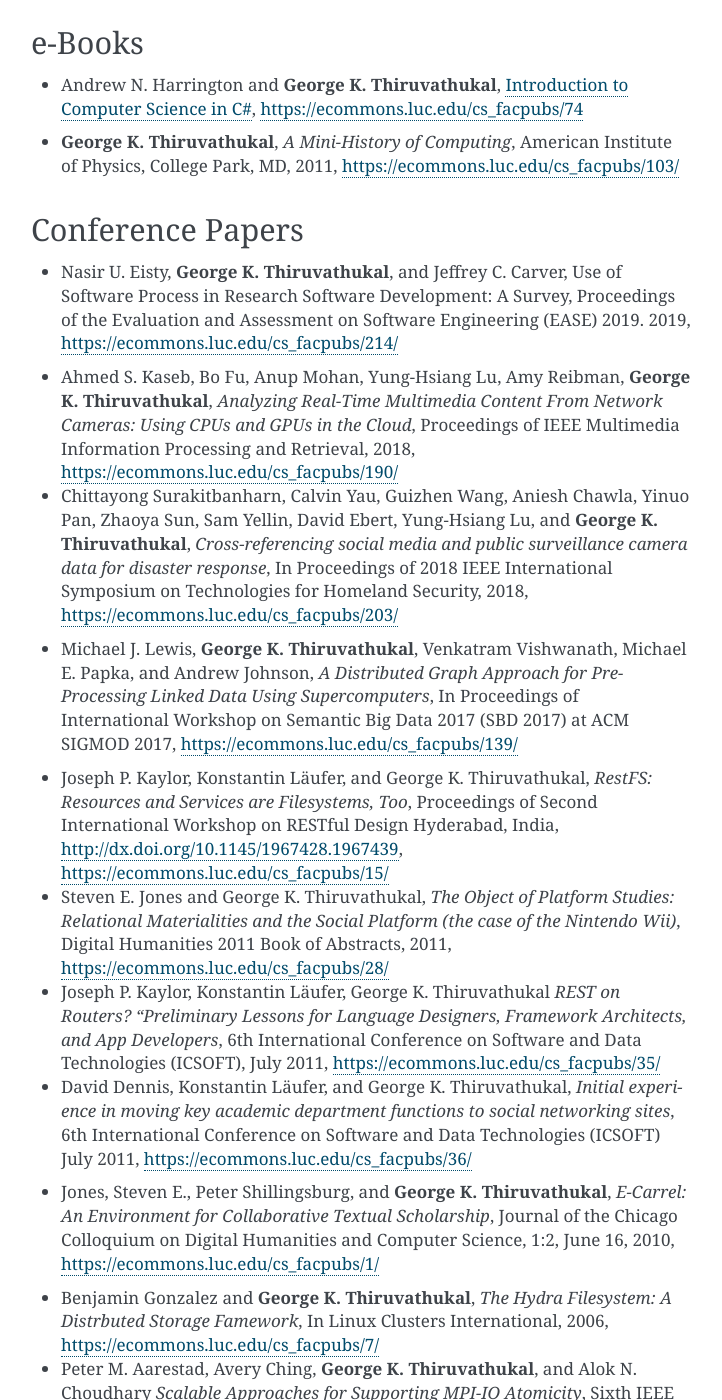
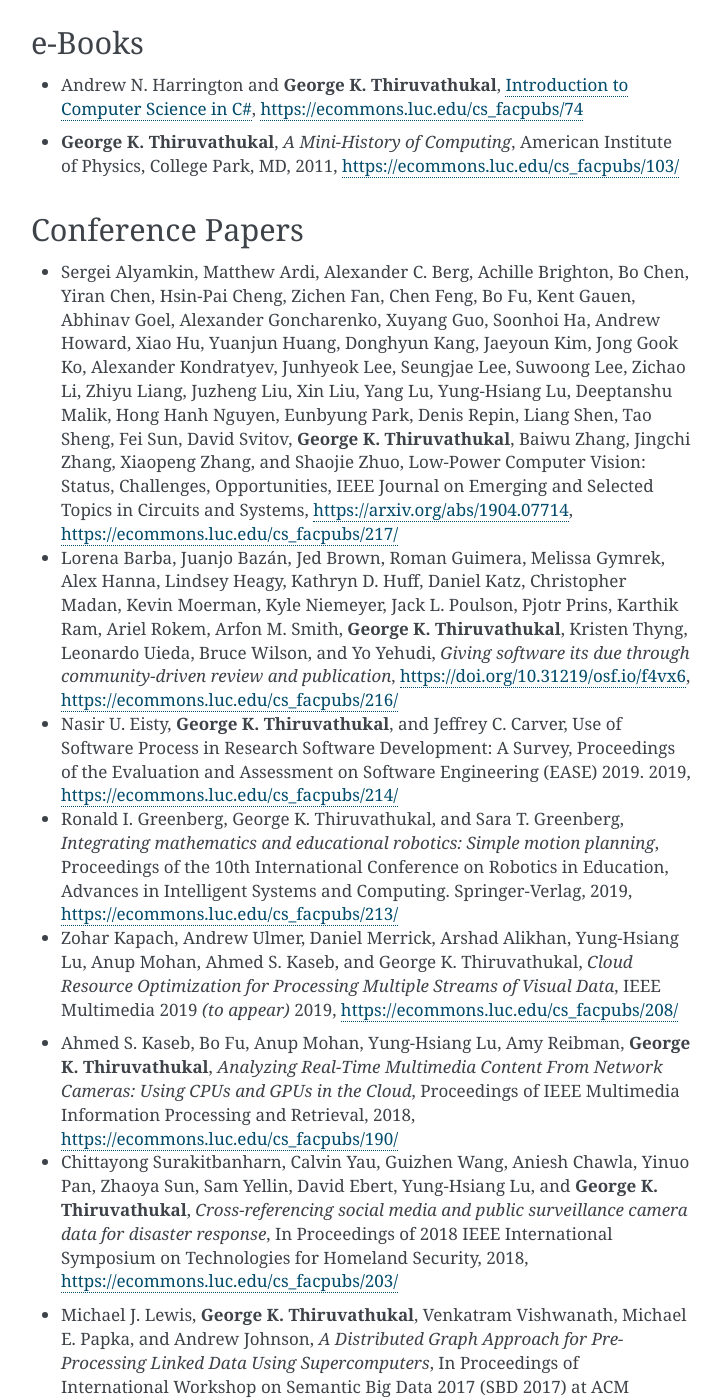
Before and after one commit to jweezy24/thiruvathukal-home-sphinx, a Sphinx documentation site: the page built from source/publications.rst, in a window 1280 px wide and 1400 px high, scrolled down 622 px. Shown: the whole window, without its empty margins (389-1111 px from the left). Built offline with Sphinx 7.4.7, drawn with Linux system fonts in a browser that asks for light colours; some of the changed text lies outside the part shown.

Commit message:
a few more publications

```diff
--- a/source/publications.rst
+++ b/source/publications.rst
@@ -82,11 +82,42 @@ Conference Papers
 
 .. 2019
 
+* Sergei Alyamkin, Matthew Ardi, Alexander C. Berg, Achille Brighton, Bo Chen, Yiran Chen, Hsin-Pai Cheng, Zichen Fan,
+  Chen Feng, Bo Fu, Kent Gauen, Abhinav Goel, Alexander Goncharenko, Xuyang Guo, Soonhoi Ha, Andrew Howard, Xiao Hu,
+  Yuanjun Huang, Donghyun Kang, Jaeyoun Kim, Jong Gook Ko, Alexander Kondratyev, Junhyeok Lee, Seungjae Lee, Suwoong Lee,
+  Zichao Li, Zhiyu Liang, Juzheng Liu, Xin Liu, Yang Lu, Yung-Hsiang Lu, Deeptanshu Malik, Hong Hanh Nguyen, Eunbyung Park,
+  Denis Repin, Liang Shen, Tao Sheng, Fei Sun, David Svitov, |gkt|, Baiwu Zhang, Jingchi Zhang,
+  Xiaopeng Zhang, and Shaojie Zhuo, Low-Power Computer Vision: Status, Challenges, Opportunities,
+  IEEE Journal on Emerging and Selected Topics in Circuits and Systems,
+  https://arxiv.org/abs/1904.07714,
+  https://ecommons.luc.edu/cs_facpubs/217/
+
+* Lorena Barba, Juanjo Bazán, Jed Brown, Roman Guimera, Melissa Gymrek, Alex Hanna, Lindsey Heagy, Kathryn D. Huff,
+  Daniel Katz, Christopher Madan, Kevin Moerman, Kyle Niemeyer, Jack L. Poulson, Pjotr Prins, Karthik Ram, Ariel Rokem,
+  Arfon M. Smith, |gkt|, Kristen Thyng, Leonardo Uieda, Bruce Wilson, and Yo Yehudi,
+  *Giving software its due through community-driven review and publication*,
+  https://doi.org/10.31219/osf.io/f4vx6,
+  https://ecommons.luc.edu/cs_facpubs/216/
+
 * Nasir U. Eisty, |gkt|, and Jeffrey C. Carver,
   Use of Software Process in Research Software Development: A Survey,
   Proceedings of the Evaluation and Assessment on Software Engineering (EASE) 2019.
   2019,
   https://ecommons.luc.edu/cs_facpubs/214/
+
+* Ronald I. Greenberg, George K. Thiruvathukal, and Sara T. Greenberg,
+  *Integrating mathematics and educational robotics: Simple motion planning*,
+  Proceedings of the 10th International Conference on Robotics in Education,
+  Advances in Intelligent Systems and Computing. Springer-Verlag,
+  2019,
+  https://ecommons.luc.edu/cs_facpubs/213/
+
+* Zohar Kapach, Andrew Ulmer, Daniel Merrick, Arshad Alikhan, Yung-Hsiang Lu, Anup Mohan,
+  Ahmed S. Kaseb, and George K. Thiruvathukal,
+  *Cloud Resource Optimization for Processing Multiple Streams of Visual Data*,
+  IEEE Multimedia 2019 *(to appear)*
+  2019,
+  https://ecommons.luc.edu/cs_facpubs/208/
 
 .. 2018
 
@@ -156,11 +187,22 @@ Conference Papers
 
 .. 2006
 
+.. index::
+   double: conference paper; Hydra Filesystem
+   double: conference paper; Python
+   double: conference paper; I/O
+   double: conference paper; peer-to-peer
+
 * Benjamin Gonzalez and |gkt|,
   *The Hydra Filesystem: A Distrbuted Storage Famework*,
   In Linux Clusters International,
   2006,
   https://ecommons.luc.edu/cs_facpubs/7/
+
+.. index::
+   double: conference paper; MPI
+   double: conference paper; I/O
+   double: conference paper; atomicity
 
 * Peter M. Aarestad, Avery Ching, |gkt|, and Alok N. Choudhary
   *Scalable Approaches for Supporting MPI-IO Atomicity*,
@@ -170,11 +212,20 @@ Conference Papers
 
 .. 2003
 
+.. index::
+   South Asian language teaching
+   double: conference paper; educational software
+
 * Tao Bai, Christopher K. Chung, Konstantin Läufer, Daisy Rockwell, and |gkt|,
   *A Multi-Platform Application Suite for Enhancing South Asian Language Pedagogy*,
   In Proc. 2003 Midwest Software Engineering Conference (MSEC),
   2003,
   https://ecommons.luc.edu/cs_facpubs/2/
+
+.. index::
+   double: conference paper; MPI
+   double: conference paper; I/O
+   double: conference paper; atomicity
 
 * Wei-keng Liao, Alok Choudhary, Kenin Coloma, |gkt|, Lee Ward, Eric Russell, and Neil Pundit,
   *Scalable Implementations of MPI Atomicity for Concurrent Overlapping I/O*,
@@ -184,6 +235,11 @@ Conference Papers
 
 
 .. 1998
+
+.. index::
+   Java
+   double: conference paper; Java
+   double: conference paper; high-performance computing
 
 * |gkt|, Lovely Thomas, and Andy Korczynski,
   *Reflective Remote Method Invocation*,
@@ -198,6 +254,14 @@ Conference Papers
 Journal Articles
 ~~~~~~~~~~~~~~~~~
 
+.. index::
+   computer vision
+   double: magazine article; computer vision
+   double: magazine article; network cameras
 
-Other Articles
-~~~~~~~~~~~~~~
+* Yung-Hsiang Lu, George K. Thiruvathukal, Ahmed S. Kaseb; Kent Gauen, Damini Rijhwani, Ryan Dailey,
+  Deeptanshu Malik, Yutong Huang, Sarah Aghajanzadeh, and Minghao Guo,
+  *See the World through Network Cameras*,
+  IEEE Computer Magazine *(to appear)*,
+  2019,
+  https://ecommons.luc.edu/cs_facpubs/215/
```
